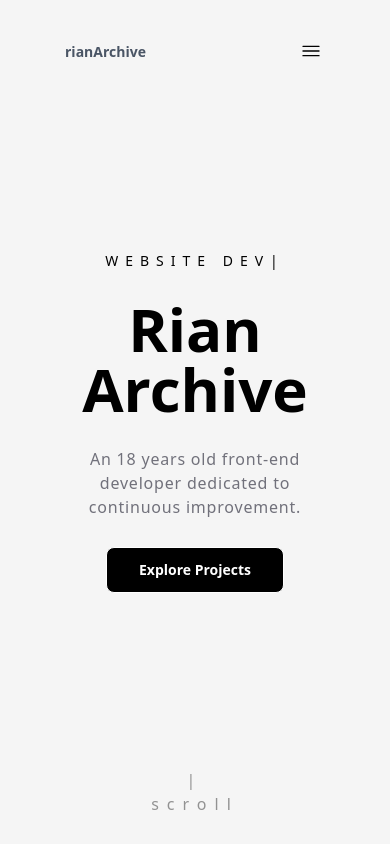
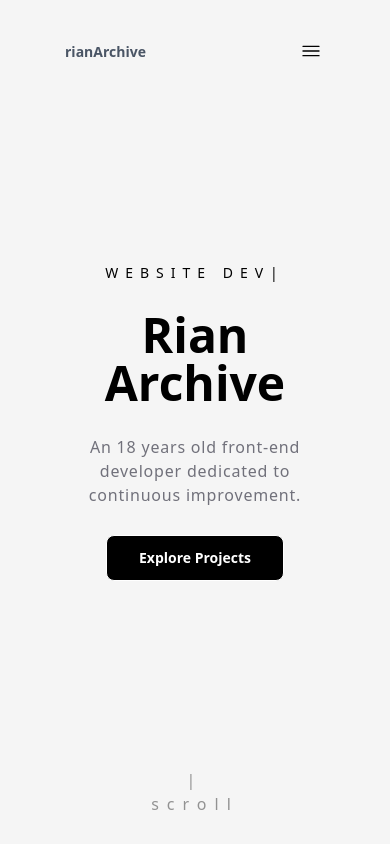
Before and after one commit to ryaand/portfolio, a Next.js app: page / in a window 390 px wide. Shown: the top 844 px of the page. Built offline with nearby package versions, Linux system fonts and the light colour scheme.

Commit message:
fix(HeroSection): remove unused LightButton import and adjust title font size

```diff
--- a/src/views/home/heroSection.jsx
+++ b/src/views/home/heroSection.jsx
@@ -3,7 +3,6 @@
 import { easeOut, motion } from "motion/react"
 import { TypeAnimation } from "react-type-animation"
 import DarkButton from "@/Components/ui/darkButton"
-import LightButton from "@/Components/ui/lightButton"
 
 const HeroSection = () => {
     return (
@@ -28,7 +27,7 @@ const HeroSection = () => {
                     repeat={Infinity}
                 />
                 </div>
-                <div className="text-center text-6xl font-black">
+                <div className="text-center text-5xl font-black sm:text-6xl">
                     <p>Rian<br></br>Archive</p>
                 </div>
                 <div className="text-center w-[67%] lg:w-[30%] text-zinc-500 font-light tracking-wider text-md sm:text-[17px]">
```
